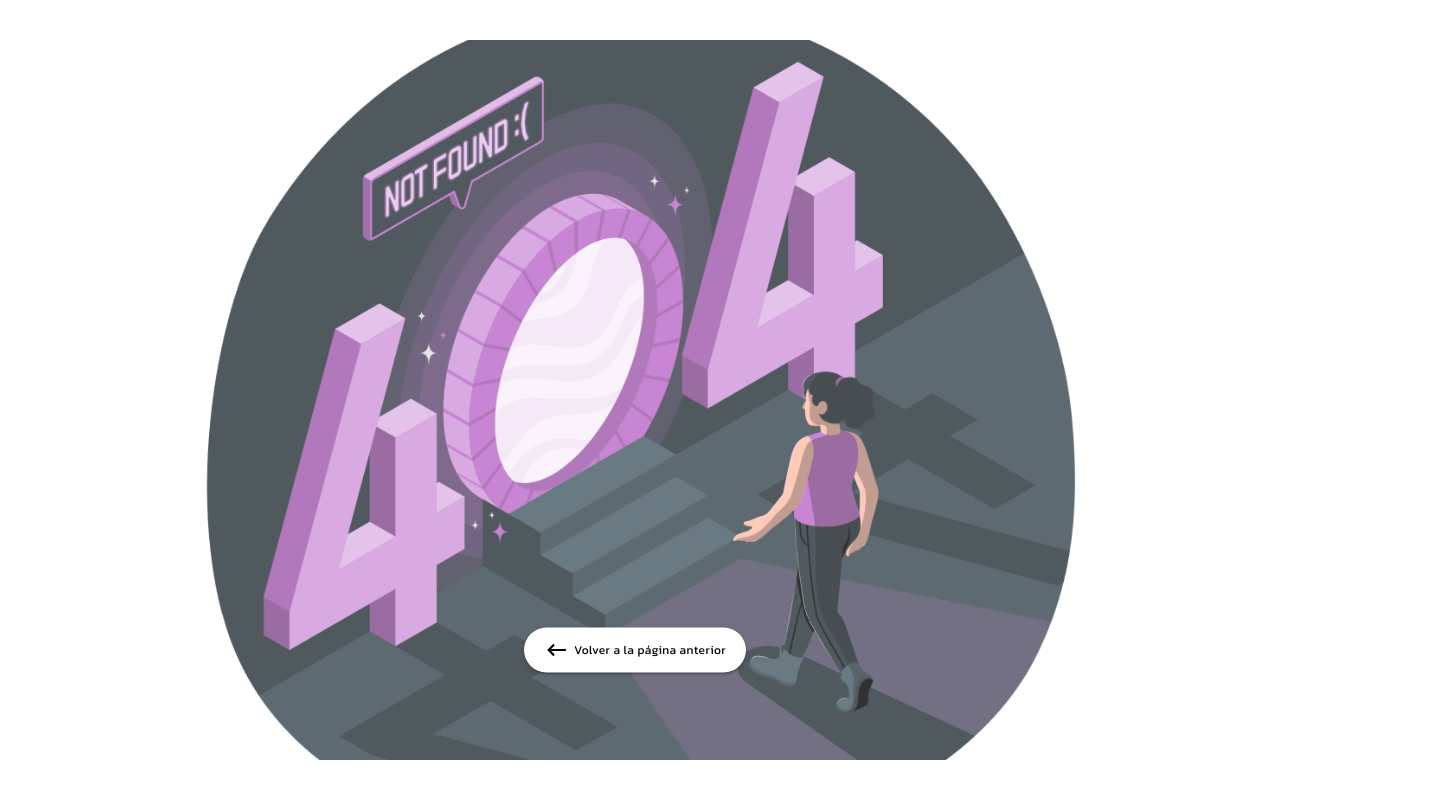
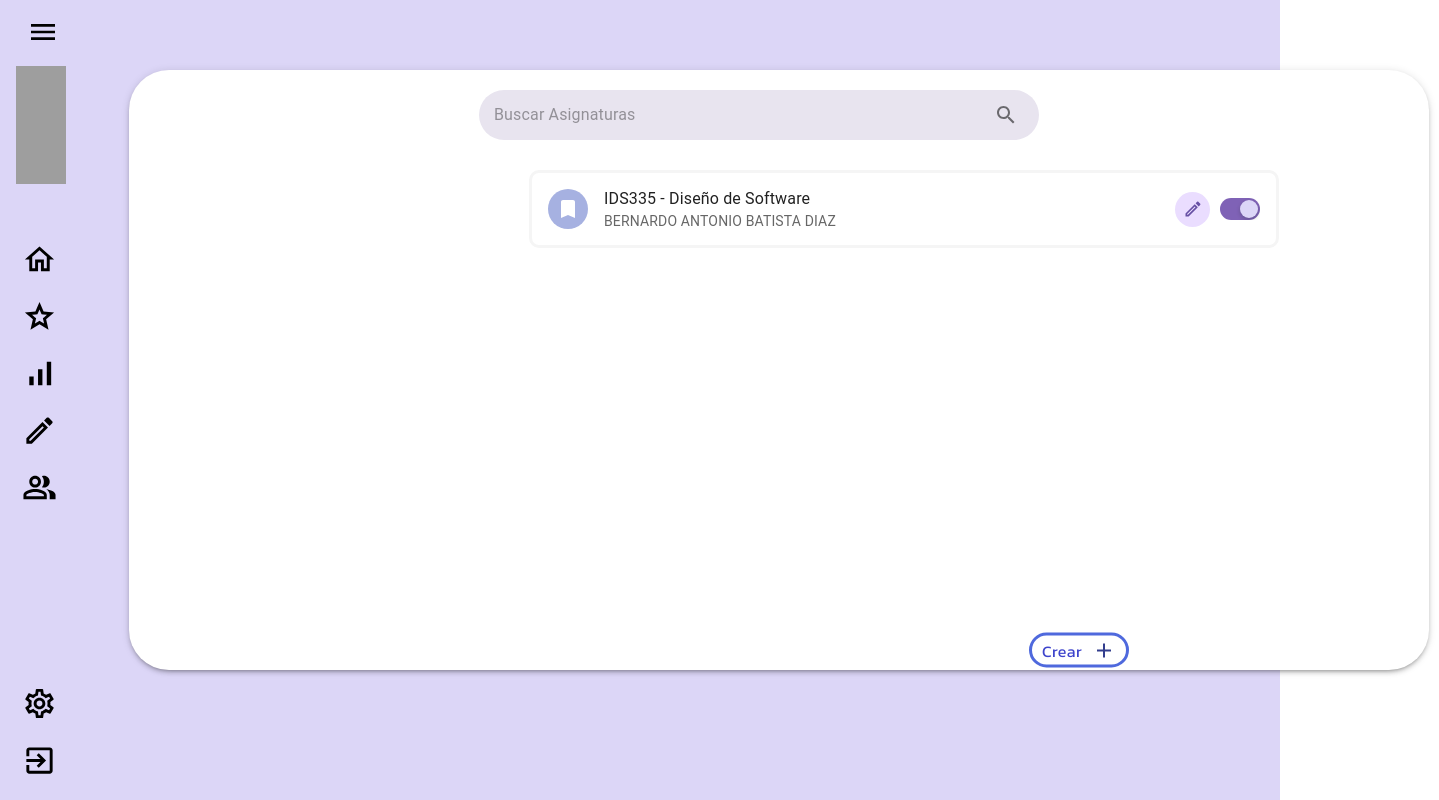
Before and after one commit to siriuzz/IndiC, a Next.js app: page /gestionar_asignaturas in a window 1280 px wide. Before the commit this address had no page. Shown: the whole page, 1439 px wide, since content can reach past the window. Built offline with nearby package versions, Linux system fonts and the light colour scheme; grey boxes are pictures that could not be loaded.

Commit message:
avance de gestionar_asignatura

```diff
--- /dev/null
+++ b/src/app/gestionar_asignaturas/page.js
@@ -0,0 +1,205 @@
+"use client"
+import React, { useState } from "react";
+import { Button, IconButton, Paper, Avatar, Badge, Modal, List, ListItem, ListItemAvatar, Dialog, DialogTitle, DialogContent, DialogActions } from "@mui/material";
+import NotificationsIcon from "@mui/icons-material/NotificationsOutlined";
+import 'bootstrap/dist/css/bootstrap.css';
+import Image from "next/image";
+import { Kanit } from "next/font/google";
+import SidebarAdministrador from "@/components/Sidebar/sidebarAdministrador/sidebarAdministrador";
+import SearchBar from "@/components/SearchBar/SearchBar";
+import ListItemText from '@mui/material/ListItemText';
+import EditIcon from "@mui/icons-material/EditOutlined";
+import BookmarkIcon from '@mui/icons-material/Bookmark';
+import Switch from '@mui/material/Switch';
+import { styled } from '@mui/material/styles';
+import FormGroup from '@mui/material/FormGroup';
+import AddIcon from '@mui/icons-material/Add';
+import Stack from '@mui/material/Stack';
+
+const AntSwitch = styled(Switch)(({ theme }) => ({
+    width: 40,
+    height: 22,
+    padding: 0,
+    display: 'flex',
+    '&:active': {
+        '& .MuiSwitch-thumb': {
+            width: 20,
+        },
+        '& .MuiSwitch-switchBase.Mui-checked': {
+            transform: 'translateX(9px)',
+        },
+    },
+    '& .MuiSwitch-switchBase': {
+        padding: 2,
+        '&.Mui-checked': {
+            transform: 'translateX(12px)',
+            marginLeft: 6,
+            color: '#dcd6f7',
+            '& + .MuiSwitch-track': {
+                opacity: 1,
+                backgroundColor: theme.palette.mode === 'dark' ? '#6570A4' : '#7f62b6',
+            },
+        },
+    },
+    '& .MuiSwitch-thumb': {
+        boxShadow: '0 2px 4px 0 rgb(0 35 11 / 20%)',
+        width: 18,
+        height: 18,
+        borderRadius: 70,
+        transition: theme.transitions.create(['width'], {
+            duration: 200,
+        }),
+    },
+    '& .MuiSwitch-track': {
+        borderRadius: 40 / 2,
+        opacity: 1,
+        backgroundColor:
+            theme.palette.mode === 'dark' ? 'rgba(255,255,255,.35)' : 'rgba(0,0,0,.25)',
+        boxSizing: 'border-box',
+    },
+}));
+
+const CrearStyle = {
+    position: "absolute",
+    top: "50%", // Centra verticalmente el botón en relación con el contenedor
+    transform: "translateY(-50%)", // Alinea verticalmente el botón correctamente
+    backgroundColor: "#ffffff",
+    color: "black",
+    border:" 3px solid #4F69DD",
+    marginTop: "250px",
+    borderRadius: "50px",
+    padding: "10px 20px",
+    zIndex: 1, // Coloca el botón por encima de la imagen
+    marginLeft: "550px",
+    height: "35px",
+    width: "100px",
+};
+
+const kanit = Kanit({ subsets: ['latin'], weight: ["400", "700"] });
+
+const wallpaperStyle = {
+    backgroundColor: "#dcd6f7",
+    minHeight: "100vh",
+    minWidth: "100vw",
+    display: "flex",
+};
+
+const notificationsButtonStyle = {
+    color: "black",
+    marginTop: "5px",
+    width: "35px",
+    height: "35px",
+    display: "flex",
+    marginRight: "24px",
+};
+
+const notificationsIconStyle = {
+    height: "35px",
+    width: "35px",
+    marginLeft: "0px",
+    marginTop: "0px",
+};
+
+const paperStyle = {
+    width: "472px",
+    marginTop: "30px",
+    marginLeft: "60px",
+};
+
+const paperBigConfig = {
+    backgroundColor: "#ffffff",
+    borderRadius: "40px",
+    marginTop: "70px",
+    marginRight: "10px",
+    marginLeft: "-1050px",
+    height: "600px",
+    width: "1300px",
+};
+
+const SearchBarStyle = {
+    marginLeft: "350px",
+    marginTop: "20px",
+};
+
+const EachAsignaturaStyle = {
+    backgroundColor: "#ffffff",
+    borderTop: "3px solid #F5F5F5",
+    borderRight: "3px solid #F5F5F5",
+    borderLeft: "3px solid #F5F5F5",
+    borderBottom: "3px solid #F5F5F5",
+    borderRadius: "10px",
+    width: "750px",
+    justifySelf: "center",
+    marginLeft: "-100px",
+    marginTop: "30px",
+    marginBottom: "8px"
+};
+
+
+const label = { inputProps: { 'aria-label': 'Size switch demo' } };
+
+
+
+const editButtonStyle = {
+    borderRadius: "20px",
+    marginLeft: "-55px",
+    marginTop: "0px",
+    height: "35px",
+    width: " 35px",
+    backgroundColor: "#EADDFF",
+};
+
+
+
+
+export default function GestionarAsignatura() {
+
+
+
+    return (
+        <div style={wallpaperStyle}>
+            <SidebarAdministrador />
+            <div style={{ display: "flex" }}>
+                <div style={{ marginLeft: "1120px", marginTop: "-80px" }}>
+                    <IconButton style={notificationsButtonStyle}>
+                        <Badge badgeContent={1} color="secondary">
+                            <NotificationsIcon style={notificationsIconStyle} />
+                        </Badge>
+                    </IconButton>
+                </div>
+                <Paper elevation={3} style={paperBigConfig}>
+                    <div style={SearchBarStyle}>
+                        <SearchBar placeholder="Buscar Asignaturas" />
+                        <div style={EachAsignaturaStyle}>
+                            <ListItem>
+                                <ListItemAvatar>
+                                    <Avatar style={{ backgroundColor: '#A6B1E1' }}>
+                                        <BookmarkIcon />
+                                    </Avatar>
+                                </ListItemAvatar>
+                                <ListItemText style={{ fontWeight: "600" }} primary="IDS335 - Diseño de Software" secondary="BERNARDO ANTONIO BATISTA DIAZ" />
+                                <IconButton style={editButtonStyle} variant="contained">
+                                    <EditIcon style={{ height: "20", width: "20", color: "#6750a4" }} />
+                                </IconButton>
+                                <FormGroup style={{marginLeft:"10px"}}>
+                                    <Stack direction="row" spacing={1} alignItems="center">
+                                        <AntSwitch defaultChecked inputProps={{ 'aria-label': 'ant design' }} />
+                                    </Stack>
+                                </FormGroup>
+                            </ListItem>
+                        </div>
+
+                        <Button style={CrearStyle}>
+                            <div className={kanit.className} style={{ fontSize: "16px", textTransform: "none", fontWeight: "500", width: "270px", color: "#3E44CC"}}>
+                                Crear
+                            </div>
+                            <AddIcon style={{color:"#333E8E", marginLeft:"10px"}}/>
+                        </Button>
+                    </div>
+                    <Paper elevation={0} style={paperStyle}>
+                    </Paper>
+                </Paper>
+            </div>
+        </div>
+    );
+}
--- a/src/components/Sidebar/sidebarAdministrador/SidebarAdministrador.js
+++ b/src/components/Sidebar/sidebarAdministrador/SidebarAdministrador.js
@@ -54,7 +54,7 @@ const bottomdivStyle = {
     marginBottom: "1rem"
 };
 
-export default function SidebarCloseEstudiante() {
+export default function SidebarAdministrador() {
 
     const [collapsed, setCollapsed] = React.useState("75px");
     const [display, setDisplay] = React.useState("none");
```
Also changed, not shown: src/app/configuracion/page.js (+60 -10 lines).
